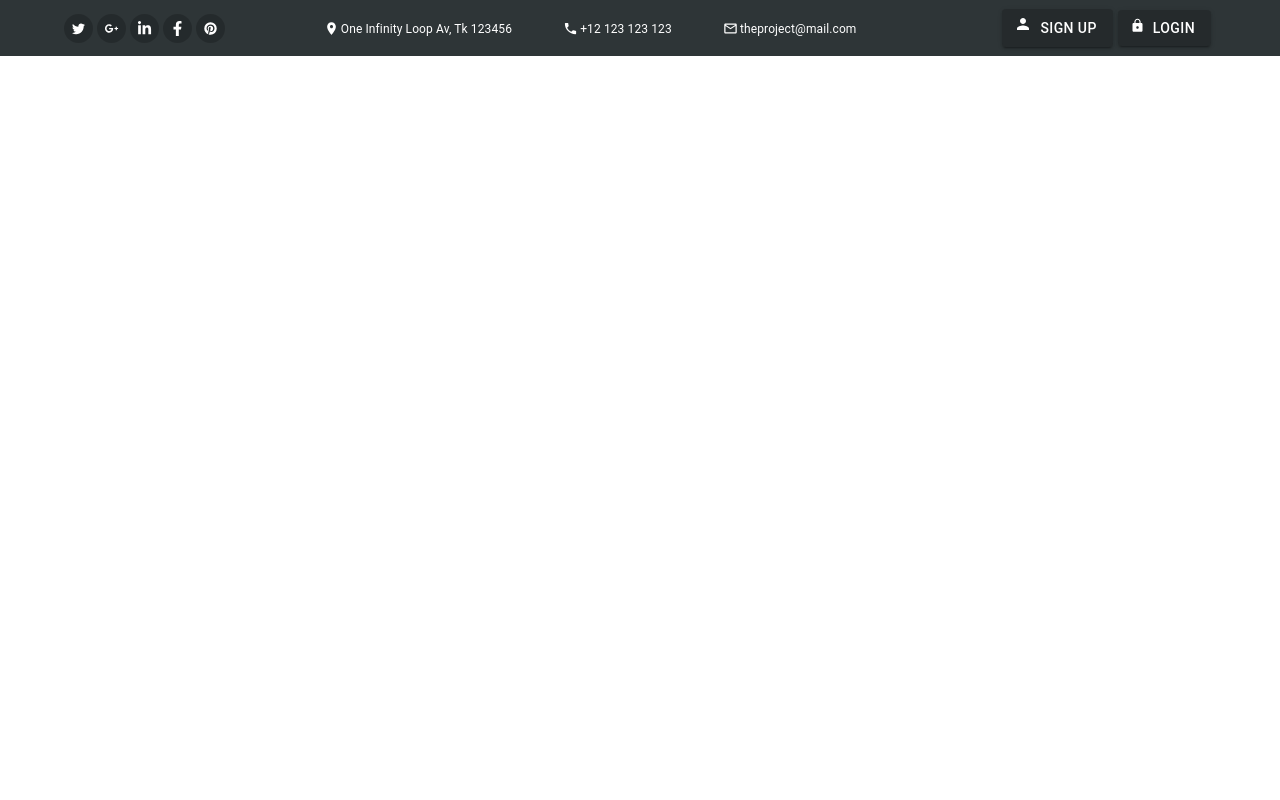
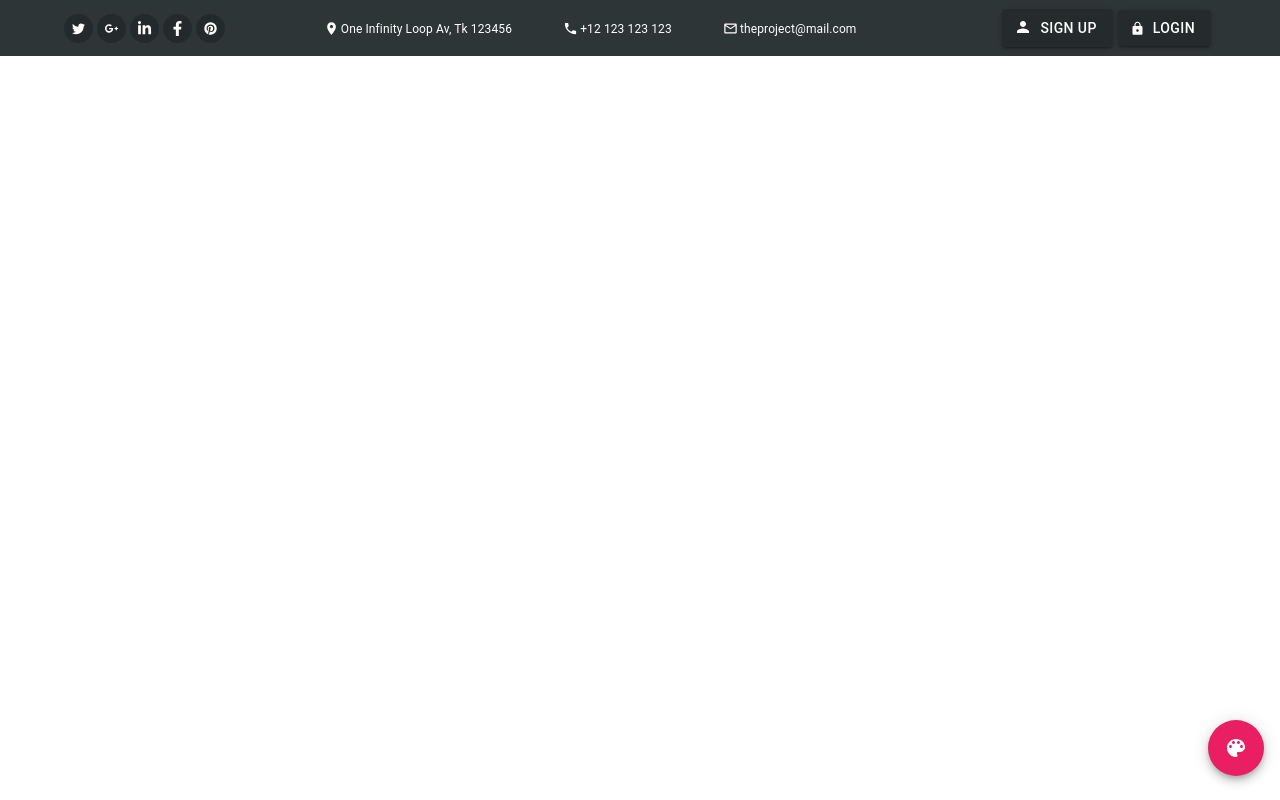
Before and after one commit to SaiAshish9/CareMedicoV2, a React (Create React App) app: page / in a window 1280 px wide. Built offline with nearby package versions, Linux system fonts and the light colour scheme.

Commit message:
added speedDial

```diff
--- a/package.json
+++ b/package.json
@@ -5,6 +5,7 @@
   "dependencies": {
     "@material-ui/core": "^4.9.14",
     "@material-ui/icons": "^4.9.1",
+    "@material-ui/lab": "^4.0.0-alpha.53",
     "@testing-library/jest-dom": "^4.2.4",
     "@testing-library/react": "^9.3.2",
     "@testing-library/user-event": "^7.1.2",
--- a/src/App.js
+++ b/src/App.js
@@ -1,8 +1,10 @@
 import React from 'react'
 import withStyles from "@material-ui/core/styles/withStyles";
 
+import './App.css'
 
 import Topbar from './components/general/topbar/topbar'
+import SpeedDial from './components/general/speedDial'
 
 
 const App = () => {
@@ -13,9 +15,11 @@ const App = () => {
     return (
 
 
-<React.Fragment>
+<React.Fragment >
 
 <Topbar/>
+
+<SpeedDial/>
 
 
 </React.Fragment>
--- /dev/null
+++ b/src/components/general/speedDial/index.js
@@ -0,0 +1,91 @@
+import React,{useContext,createContext} from 'react';
+import { makeStyles } from '@material-ui/core/styles';
+import SpeedDial from '@material-ui/lab/SpeedDial';
+import SpeedDialAction from '@material-ui/lab/SpeedDialAction';
+import ColorLensIcon from '@material-ui/icons/ColorLens';
+import WbSunnyIcon from '@material-ui/icons/WbSunny';
+import Brightness2Icon from '@material-ui/icons/Brightness2';
+
+
+
+
+const useStyles = makeStyles((theme) => ({
+
+  speedDial: {
+    position: 'absolute',
+    bottom: '3vh',
+    right: theme.spacing(2),
+
+  }
+}));
+
+
+export const ThemeContext=createContext(null)
+
+
+
+export default function OpenIconSpeedDial() {
+
+
+const {dark,toggleDark}=useContext(ThemeContext)
+
+
+
+
+    const actions = [
+
+        {
+        icon: <Brightness2Icon
+                   onClick={!dark && toggleDark}
+                   />,
+         name: 'dark'
+         },
+
+      {
+        icon: <WbSunnyIcon
+                  onClick={dark && toggleDark}
+                  />,
+        name: 'white' }
+
+    ]
+
+
+  const classes = useStyles();
+  const [open, setOpen] = React.useState(false);
+  const [hidden, setHidden] = React.useState(false);
+  const [clicked,setClicked] = React.useState(false);
+
+  const handleVisibility = () => {
+    setHidden((prevHidden) => !prevHidden);
+  };
+
+  const handleOpen = () => {
+    setOpen(true);
+  };
+
+  const handleClose = () => {
+    setOpen(false);
+  };
+
+  return (
+
+      <SpeedDial
+        ariaLabel="Theme Color"
+        className={classes.speedDial}
+        hidden={hidden}
+        icon={<ColorLensIcon />}
+        onClose={handleClose}
+        onOpen={handleOpen}
+        open={open}
+      >
+        {actions.map((action) => (
+          <SpeedDialAction
+          key={action.name}
+            icon={action.icon}
+            tooltipTitle={action.name}
+            onClick={handleClose}
+          />
+        ))}
+      </SpeedDial>
+  );
+}
--- a/src/components/general/topbar/topbar.js
+++ b/src/components/general/topbar/topbar.js
@@ -89,7 +89,7 @@ className={[classes.iconButton,classes[i.class]]}>
 
 <Button
  variant="contained"
- startIcon={<PersonIcon style={{fontSize:18}}/>}
+ startIcon={<PersonIcon style={{fontSize:18,position:'relative',top:3}}/>}
  className={classes.authBtn}
   >
 Sign Up
@@ -97,7 +97,7 @@ Sign Up
 
 <Button
 variant="contained"
-startIcon={<LockIcon style={{fontSize:15}}/>}
+startIcon={<LockIcon style={{fontSize:15,position:'relative',top:3}} />}
 className={classes.authBtn}
 >
 Login
@@ -122,7 +122,7 @@ const styles=theme=>({
 authBtn:{
     color:'white',
     marginRight:5,
-    background:'rgba(0,0,0,.2)',
+    background:theme.palette.primary.topbarBtn,
     [theme.breakpoints.down('sm')]:{
         display:'none'
 },
@@ -130,7 +130,7 @@ authBtn:{
     display:'inline'
 },
 '&:hover':{
-    background:'rgba(0,0,0,.2)'
+    background:theme.palette.primary.topbarBtn,
 }
 },
 
@@ -161,7 +161,7 @@ authBtn:{
             topbar:{
                 width:'100vw',
                 height:'7vh',
-                background:'#2e3537',
+                background:theme.palette.primary.topbar,
                 display:'flex',
                 alignItems:'center',
                 justifyContent:'space-between'
@@ -169,7 +169,7 @@ authBtn:{
 
             iconButton:{
                 borderRadius:'50%',
-                background:'rgba(0,0,0,.2)',
+                background:theme.palette.primary.topbarBtn,
                 padding:7,
                 marginRight:4,
                 [theme.breakpoints.down('sm')]:{
@@ -178,27 +178,27 @@ authBtn:{
             },
             twitter:{
                 '&:hover':{
-                    background:'#1da1f2'
+                    background:theme.palette.secondary.twitter
                 }
             },
             facebook:{
                 '&:hover':{
-                    background:'#3b5998'
+                    background:theme.palette.secondary.facebook
                 }
             },
             linkedIn:{
                 '&:hover':{
-                    background:'#0077b5'
+                    background:theme.palette.secondary.linkedIn
                 }
             },
             pinInterest:{
                 '&:hover':{
-                    background:'#e60023'
+                    background:theme.palette.secondary.pinInterest
                 }
             },
             gplus:{
                 '&:hover':{
-                    background:'#dc5246'
+                    background:theme.palette.secondary.gplus
                 }
             }
 
--- a/src/index.js
+++ b/src/index.js
@@ -2,14 +2,38 @@ import React from 'react';
 import ReactDOM from 'react-dom';
 import Root from './Root';
 import * as serviceWorker from './serviceWorker';
+import {BrowserRouter} from 'react-router-dom'
+import {ThemeContext} from './components/general/speedDial'
 
 
-import {BrowserRouter} from 'react-router-dom'
+
+const ThemeComponent =()=>{
+
+
+
+  const [dark,setDark]= React.useState(false);
+
+
+
+  return (
+<ThemeContext.Provider value={{
+  dark,
+  toggleDark:()=>setDark(!dark)
+}}>
+
+<BrowserRouter>
+<Root dark={dark} />
+</BrowserRouter>
+
+</ThemeContext.Provider>
+
+)
+}
+
 
 ReactDOM.render(
-  <BrowserRouter>
-    <Root />
-  </BrowserRouter>,
+  <ThemeComponent/>
+ ,
   document.getElementById('root')
 );
 
--- a/src/styledRoot.js
+++ b/src/styledRoot.js
@@ -5,42 +5,60 @@ import CssBaseline from '@material-ui/core/CssBaseline'
 import pink from '@material-ui/core/colors/pink'
 import purple from '@material-ui/core/colors/purple'
 
+
+
+
+function styledRoot(Component){
+
+
+
+
+
+    function Root(props){
+
+
+
         const theme=createMuiTheme({
-
             palette:{
+                // type:'dark',
                 background:{
-           default:'white'
+                   default:props.dark?'#303030':'white'
                 },
                 primary:{
                     main:pink[500],
-            dark:'black'
+                    topbar:'#2e3537',
+                    topbarBtn:'rgba(0,0,0,.2)'
+
                 },
                 secondary:{
-            main:purple[500]
-        },
-        topbar:{
-            main:pink[500]
+                    main:purple[500],
+                    twitter:'#1da1f2',
+                    facebook:'#3b5998',
+                    linkedIn:'#0077b5',
+                    pinInterest:'#e60023',
+                    gplus:'#dc5246'
                 }
             },
             typography:{
                 useNextVariants:true
-    },
-    background:'white'
-
+            }
         })
 
 
-function styledRoot(Component){
 
-    function Root(props){
+   return (
 
 
-   return (
     <MuiThemeProvider theme={responsiveFontSizes(theme)}  >
         <CssBaseline/>
         <Component {...props}/>
    </MuiThemeProvider>
 )
+
+
+
+
+
     }
 
 return Root
```
Also changed, not shown: 2 other files (tests, documents, lock files or other folders). Lines whose indentation alone changed are shown as unchanged.
